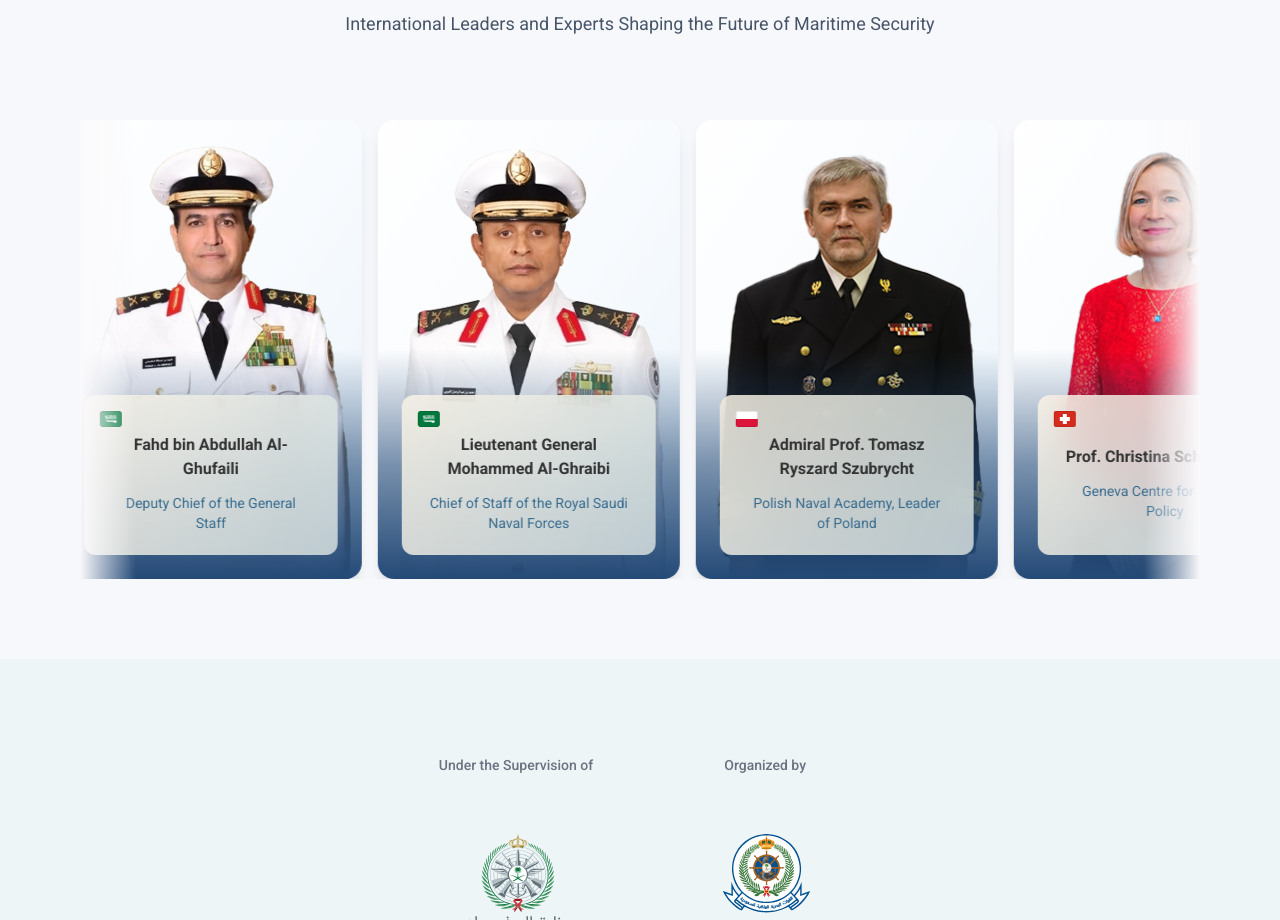
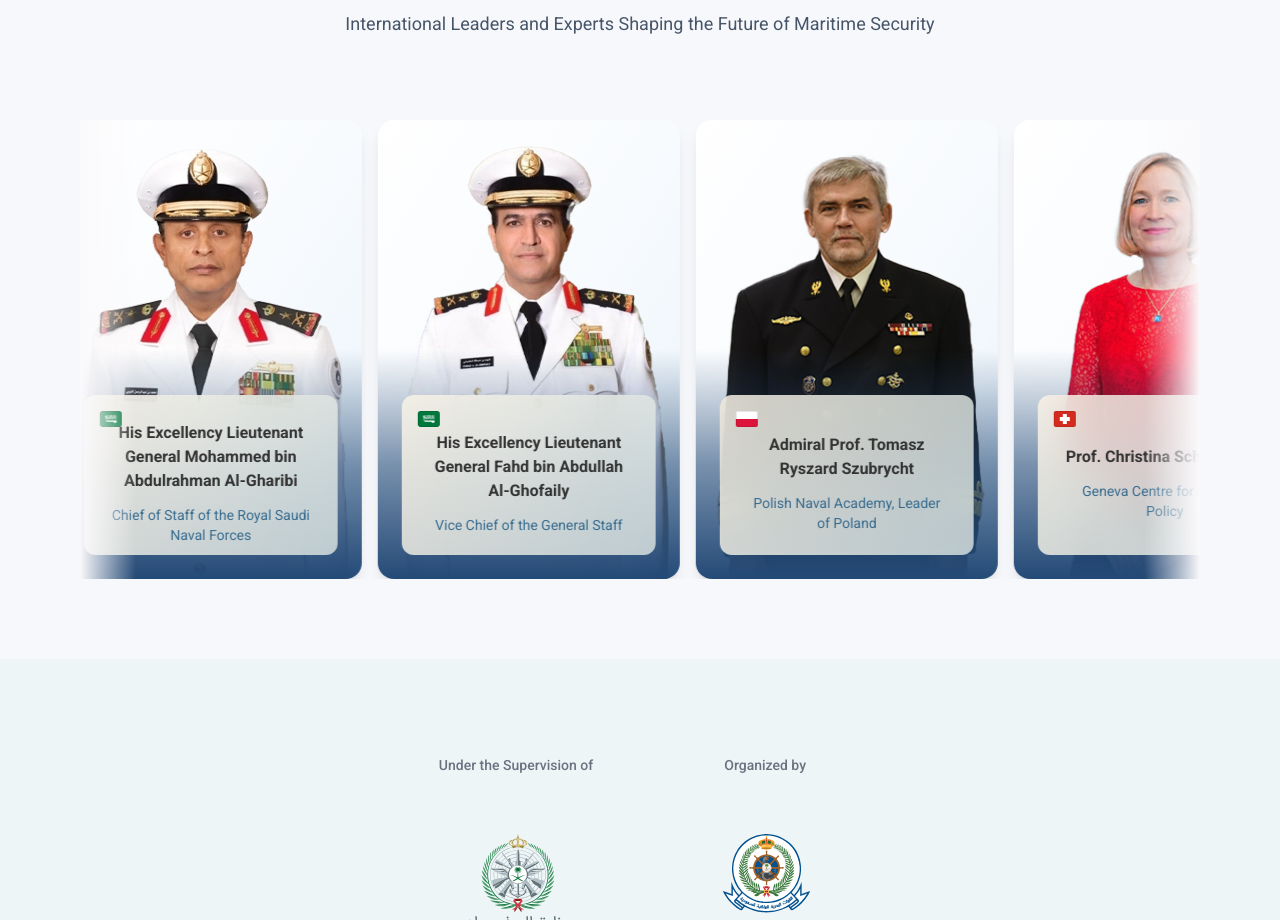
Before and after one commit to cirilobstartime/startime-production, a Next.js app in the folder front-end/: page /en/simf in a window 1280 px wide. Shown: the part 3520-4440 px from the top of the page. Built offline with nearby package versions, Linux system fonts and the light colour scheme.

Commit message:
edited the top 3 speakers names and titles

```diff
--- a/front-end/src/components/SIMF/KeyParticipants.tsx
+++ b/front-end/src/components/SIMF/KeyParticipants.tsx
@@ -51,22 +51,22 @@ export default function KeyParticipants({
   const participantsAr = [
     {
       image: "/speakers/speaker1-1.webp",
-      name: "فياض بن حامد الرويلي",
+      name: "معالي الفريق الأول الركن فياض بن حامد الرويلي",
       title: "رئيس هيئة الأركان العامة",
       country: "Saudi Arabia",
       flag: "/flags/SA.svg",
     },
     {
-      image: "/speakers/speaker2-1.webp",
-      name: "فهد بن عبدالله الغفيلي",
-      title: "نائب رئيس هيئة الأركان العامة",
+      image: "/speakers/speaker3-1.webp",
+      name: "معالي الفريق الركن محمد بن عبدالرحمن الغريبي",
+      title: "رئيس أركان القوات البحرية الملكية السعودية",
       country: "Saudi Arabia",
       flag: "/flags/SA.svg",
     },
     {
-      image: "/speakers/speaker3-1.webp",
-      name: "معالي الفريق محمد الغريبي",
-      title: "رئيس أركان القوات البحرية الملكية السعودية",
+      image: "/speakers/speaker2-1.webp",
+      name: "معالي الفريق الركن فهد بن عبدالله الغفيلي",
+      title: "نائب رئيس هيئة الأركان العامة",
       country: "Saudi Arabia",
       flag: "/flags/SA.svg",
     },
@@ -322,25 +322,26 @@ export default function KeyParticipants({
   const participantsEn = [
     {
       image: "/speakers/speaker1-1.webp",
-      name: "Fayyad bin Hamed Al-Ruwaili",
-      title: "Chairman of the General Staff",
+      name: "His Excellency General Fayyadh bin Hamed Al-Ruwaili",
+      title: "Chief of the General Staff",
+      country: "Saudi Arabia",
+      flag: "/flags/SA.svg",
+    },
+    {
+      image: "/speakers/speaker3-1.webp",
+      name: "His Excellency Lieutenant General Mohammed bin Abdulrahman Al-Gharibi",
+      title: "Chief of Staff of the Royal Saudi Naval Forces",
       country: "Saudi Arabia",
       flag: "/flags/SA.svg",
     },
     {
       image: "/speakers/speaker2-1.webp",
-      name: "Fahd bin Abdullah Al-Ghufaili",
-      title: "Deputy Chief of the General Staff",
+      name: "His Excellency Lieutenant General Fahd bin Abdullah Al-Ghofaily",
+      title: "Vice Chief of the General Staff",
       country: "Saudi Arabia",
       flag: "/flags/SA.svg",
     },
-    {
-      image: "/speakers/speaker3-1.webp",
-      name: "Lieutenant General Mohammed Al-Ghraibi",
-      title: "Chief of Staff of the Royal Saudi Naval Forces",
-      country: "Saudi Arabia",
-      flag: "/flags/SA.svg",
-    },
+
 
 
     {
```
